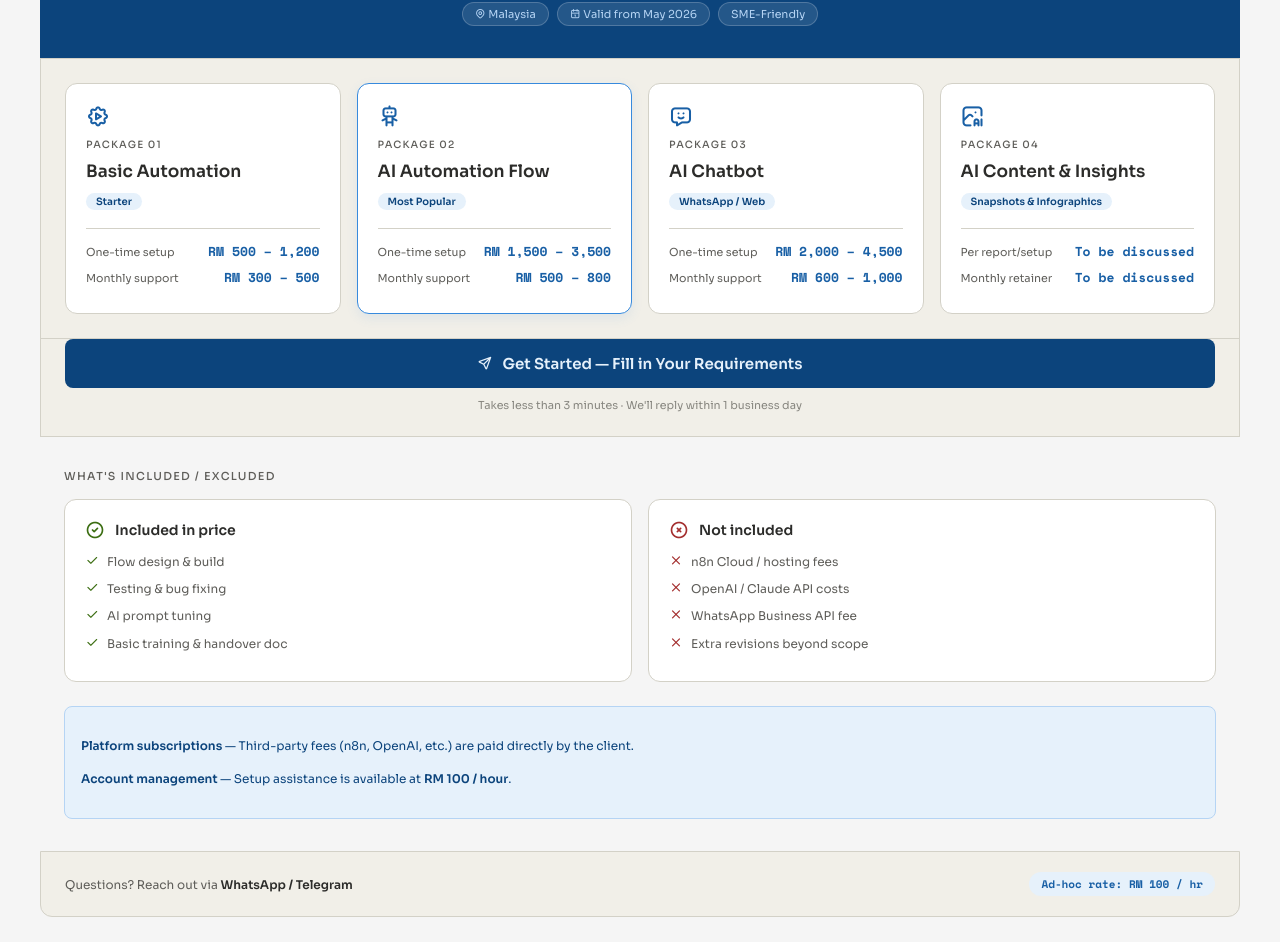
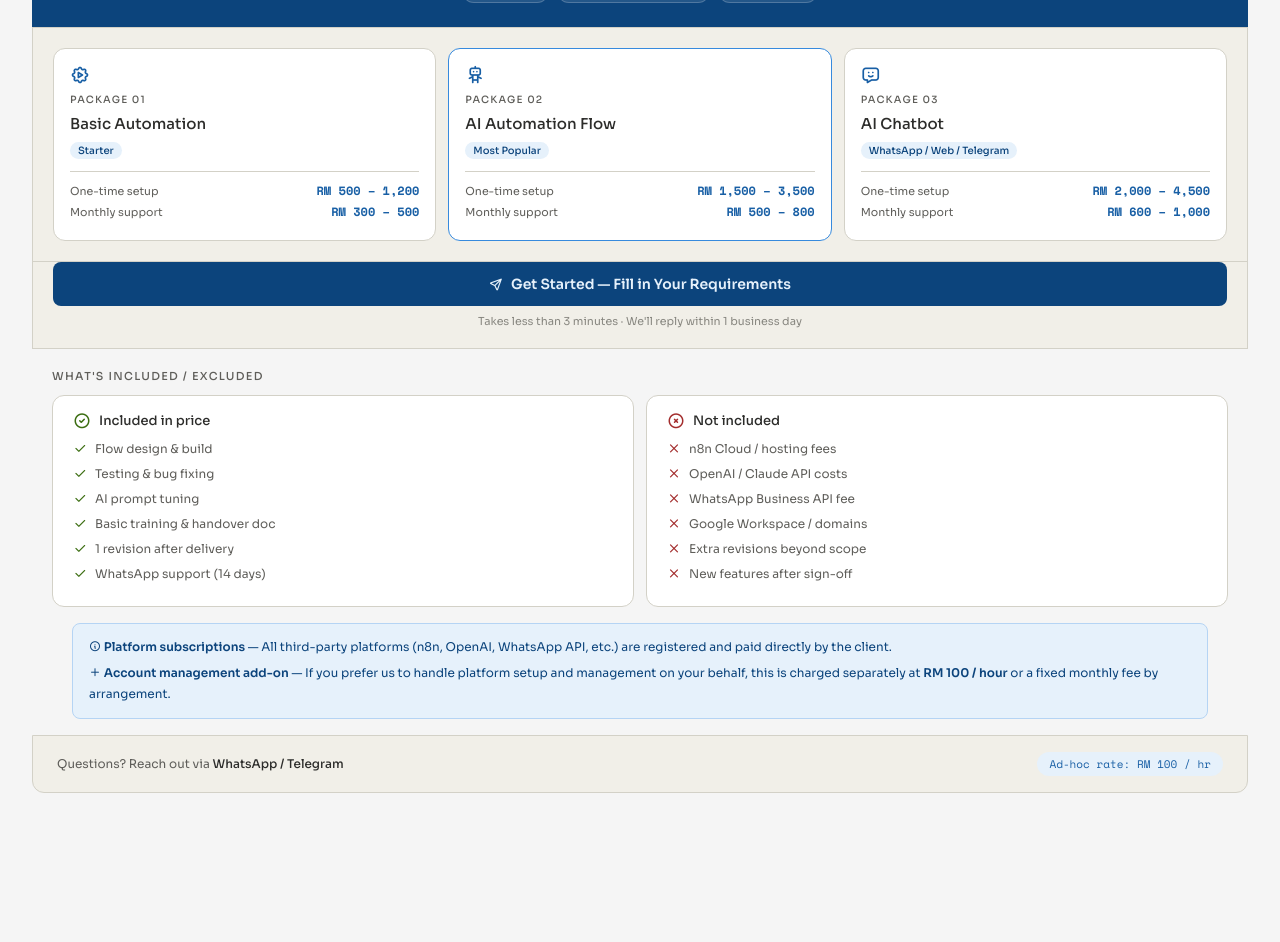
Before and after one commit to kktan1991/my-pricing, a plain HTML site: page index.html in a window 1280 px wide. Shown: the part 208-1150 px from the top of the page. After the commit the page ends 1065 px from the top, so only its background shows below. Drawn offline with nearby package versions, Linux system fonts and the light colour scheme.

Commit message:
Update index.html

```diff
--- a/index.html
+++ b/index.html
@@ -5,62 +5,80 @@
   <meta name="viewport" content="width=device-width, initial-scale=1.0" />
   <title>My Services & Pricing</title>
   <link rel="stylesheet" href="https://cdn.jsdelivr.net/npm/@tabler/icons-webfont@latest/dist/tabler-icons.min.css" />
+</head>
+<body style="margin: 0; padding: 2rem; background: #f5f5f5;">
+
 <style>
   @import url('https://fonts.googleapis.com/css2?family=Sora:wght@400;500;600&family=Space+Mono:wght@400;700&display=swap');
-    .price-root { font-family: 'Sora', sans-serif; padding: 0 0 2rem; max-width: 1200px; margin: 0 auto; }
+  .price-root { font-family: 'Sora', sans-serif; padding: 0 0 2rem; }
   .lang-toggle { display: flex; gap: 6px; justify-content: flex-end; padding: 0.75rem 1.25rem 0; }
   .lang-btn { font-family: 'Space Mono', monospace; font-size: 11px; padding: 4px 14px; border-radius: 20px; border: 0.5px solid #B4B2A9; background: #fff; color: #5F5E5A; cursor: pointer; transition: all 0.15s; }
   .lang-btn.active { background: #0C447C; color: #E6F1FB; border-color: #0C447C; }
-    .brand-bar { background: #0C447C; color: #E6F1FB; padding: 2.5rem 1.5rem 2rem; border-radius: 12px 12px 0 0; text-align: center; }
-    .brand-name { font-family: 'Space Mono', monospace; font-size: 11px; letter-spacing: 0.18em; color: #85B7EB; text-transform: uppercase; margin-bottom: 8px; }
-    .brand-title { font-size: 26px; font-weight: 600; color: #E6F1FB; margin: 0 0 6px; }
-    .brand-sub { font-size: 14px; color: #85B7EB; }
-    .badge-row { display: flex; gap: 8px; justify-content: center; margin-top: 18px; flex-wrap: wrap; }
+  .brand-bar { background: #0C447C; color: #E6F1FB; padding: 2rem 1.5rem 1.5rem; border-radius: 12px 12px 0 0; text-align: center; }
+  .brand-name { font-family: 'Space Mono', monospace; font-size: 11px; letter-spacing: 0.18em; color: #85B7EB; text-transform: uppercase; margin-bottom: 6px; }
+  .brand-title { font-size: 22px; font-weight: 600; color: #E6F1FB; margin: 0 0 4px; }
+  .brand-sub { font-size: 13px; color: #85B7EB; }
+  .badge-row { display: flex; gap: 8px; justify-content: center; margin-top: 14px; flex-wrap: wrap; }
   .badge { background: rgba(255,255,255,0.1); border: 0.5px solid rgba(255,255,255,0.2); border-radius: 20px; font-size: 11px; padding: 4px 12px; color: #B5D4F4; }
+  .cards-grid { display: grid; grid-template-columns: repeat(auto-fit, minmax(200px, 1fr)); gap: 12px; padding: 1.25rem; background: #F1EFE8; border: 0.5px solid #D3D1C7; }
+  .pkg-card { background: #fff; border: 0.5px solid #D3D1C7; border-radius: 12px; padding: 1rem; display: flex; flex-direction: column; gap: 8px; }
+  .pkg-card.featured { border: 1.5px solid #378ADD; }
+  .pkg-icon { font-size: 20px; color: #185FA5; }
+  .pkg-label { font-size: 10px; font-weight: 500; letter-spacing: 0.12em; text-transform: uppercase; color: #5F5E5A; }
+  .pkg-name { font-size: 15px; font-weight: 500; color: #2C2C2A; margin: 0; line-height: 1.3; }
+  .pkg-badge { display: inline-block; font-size: 10px; padding: 2px 8px; border-radius: 20px; background: #E6F1FB; color: #0C447C; font-weight: 500; align-self: flex-start; }
+  .price-block { margin-top: 4px; border-top: 0.5px solid #D3D1C7; padding-top: 10px; }
+  .price-row { display: flex; justify-content: space-between; align-items: baseline; gap: 8px; margin-bottom: 4px; }
+  .price-key { font-size: 11px; color: #5F5E5A; }
+  .price-val { font-family: 'Space Mono', monospace; font-size: 12px; font-weight: 700; color: #185FA5; }
 
-    .cards-grid { display: grid; grid-template-columns: repeat(auto-fit, minmax(260px, 1fr)); gap: 16px; padding: 1.5rem; background: #F1EFE8; border: 0.5px solid #D3D1C7; }
-    .pkg-card { background: #fff; border: 0.5px solid #D3D1C7; border-radius: 12px; padding: 1.25rem; display: flex; flex-direction: column; gap: 10px; transition: transform 0.2s; }
-    .pkg-card:hover { transform: translateY(-3px); }
-    .pkg-card.featured { border: 1.5px solid #378ADD; box-shadow: 0 4px 12px rgba(55,138,221,0.1); }
-    .pkg-icon { font-size: 24px; color: #185FA5; }
-    .pkg-label { font-size: 10px; font-weight: 500; letter-spacing: 0.12em; text-transform: uppercase; color: #5F5E5A; }
-    .pkg-name { font-size: 17px; font-weight: 600; color: #2C2C2A; margin: 0; line-height: 1.3; }
-    .pkg-badge { display: inline-block; font-size: 10px; padding: 2px 10px; border-radius: 20px; background: #E6F1FB; color: #0C447C; font-weight: 600; align-self: flex-start; }
-    .price-block { margin-top: 8px; border-top: 0.5px solid #D3D1C7; padding-top: 12px; }
-    .price-row { display: flex; justify-content: space-between; align-items: baseline; gap: 8px; margin-bottom: 6px; }
-    .price-key { font-size: 11px; color: #5F5E5A; }
-    .price-val { font-family: 'Space Mono', monospace; font-size: 13px; font-weight: 700; color: #185FA5; }
+  /* ── Get Started button strip ── */
+  .cta-strip { background: #F1EFE8; border: 0.5px solid #D3D1C7; border-top: none; padding: 0 1.25rem 1.25rem; }
+  .cta-btn {
+    display: flex;
+    align-items: center;
+    justify-content: center;
+    gap: 8px;
+    width: 100%;
+    padding: 13px 24px;
+    background: #0C447C;
+    color: #E6F1FB;
+    font-family: 'Sora', sans-serif;
+    font-size: 14px;
+    font-weight: 600;
+    border: none;
+    border-radius: 8px;
+    cursor: pointer;
+    text-decoration: none;
+    transition: background 0.15s;
+    box-sizing: border-box;
+  }
+  .cta-btn:hover { background: #042C53; }
+  .cta-sub { text-align: center; font-size: 11px; color: #888780; margin-top: 8px; }
 
-    .cta-strip { background: #F1EFE8; border: 0.5px solid #D3D1C7; border-top: none; padding: 0 1.5rem 1.5rem; }
-    .cta-btn { display: flex; align-items: center; justify-content: center; gap: 10px; width: 100%; padding: 15px 24px; background: #0C447C; color: #E6F1FB; font-family: 'Sora', sans-serif; font-size: 15px; font-weight: 600; border: none; border-radius: 8px; cursor: pointer; text-decoration: none; transition: background 0.15s; box-sizing: border-box; }
-    .cta-btn:hover { background: #042C53; }
-    .cta-sub { text-align: center; font-size: 11px; color: #888780; margin-top: 10px; }
-
-    .divider-section { padding: 0 1.5rem; }
-    .section-title { font-size: 11px; font-weight: 500; letter-spacing: 0.12em; text-transform: uppercase; color: #5F5E5A; margin: 2rem 0 1rem; }
-    .incl-grid { display: grid; grid-template-columns: repeat(auto-fit, minmax(300px, 1fr)); gap: 16px; }
-    .incl-card { background: #fff; border: 0.5px solid #D3D1C7; border-radius: 12px; padding: 1.25rem; }
-    .incl-head { display: flex; align-items: center; gap: 10px; margin-bottom: 12px; }
-    .incl-icon { font-size: 20px; }
+  .divider-section { padding: 0 1.25rem; }
+  .section-title { font-size: 11px; font-weight: 500; letter-spacing: 0.12em; text-transform: uppercase; color: #5F5E5A; margin: 1.25rem 0 0.75rem; }
+  .incl-grid { display: grid; grid-template-columns: 1fr 1fr; gap: 12px; }
+  .incl-card { background: #fff; border: 0.5px solid #D3D1C7; border-radius: 12px; padding: 1rem 1.25rem; }
+  .incl-head { display: flex; align-items: center; gap: 8px; margin-bottom: 10px; }
+  .incl-icon { font-size: 18px; }
   .incl-icon.green { color: #3B6D11; }
   .incl-icon.red { color: #A32D2D; }
-    .incl-title { font-size: 14px; font-weight: 600; color: #2C2C2A; }
-    .incl-item { display: flex; gap: 8px; align-items: flex-start; margin-bottom: 8px; }
+  .incl-title { font-size: 13px; font-weight: 500; color: #2C2C2A; }
+  .incl-item { display: flex; gap: 8px; align-items: flex-start; margin-bottom: 7px; }
   .incl-dot { font-size: 14px; margin-top: 1px; flex-shrink: 0; }
   .incl-dot.yes { color: #3B6D11; }
   .incl-dot.no { color: #A32D2D; }
-    .incl-text { font-size: 12px; color: #5F5E5A; line-height: 1.6; }
-
-    .note-box { background: #E6F1FB; border: 0.5px solid #B5D4F4; border-radius: 8px; padding: 1rem; margin: 1.5rem 1.5rem 0; }
-    .note-text { font-size: 12px; color: #0C447C; line-height: 1.8; }
-
-    .footer-bar { background: #F1EFE8; border: 0.5px solid #D3D1C7; border-radius: 0 0 12px 12px; padding: 1.25rem 1.5rem; display: flex; justify-content: space-between; align-items: center; flex-wrap: wrap; gap: 10px; margin-top: 2rem; }
+  .incl-text { font-size: 12px; color: #5F5E5A; line-height: 1.5; }
+  .note-box { background: #E6F1FB; border: 0.5px solid #B5D4F4; border-radius: 8px; padding: 0.85rem 1rem; margin: 0 1.25rem 1rem; }
+  .note-text { font-size: 12px; color: #0C447C; line-height: 1.7; }
+  .note-text p { margin: 0 0 6px; }
+  .note-text p:last-child { margin: 0; }
+  .footer-bar { background: #F1EFE8; border: 0.5px solid #D3D1C7; border-radius: 0 0 12px 12px; padding: 1rem 1.5rem; display: flex; justify-content: space-between; align-items: center; flex-wrap: wrap; gap: 8px; }
   .footer-contact { font-size: 12px; color: #5F5E5A; }
-    .footer-contact span { color: #2C2C2A; font-weight: 600; }
-    .footer-rate { font-family: 'Space Mono', monospace; font-size: 11px; color: #185FA5; background: #E6F1FB; border-radius: 20px; padding: 4px 12px; font-weight: 700; }
+  .footer-contact span { color: #2C2C2A; font-weight: 500; }
+  .footer-rate { font-family: 'Space Mono', monospace; font-size: 11px; color: #185FA5; background: #E6F1FB; border-radius: 20px; padding: 4px 12px; }
 </style>
-</head>
-<body style="margin: 0; padding: 2rem; background: #f5f5f5;">
 
 <div class="price-root">
   <div class="lang-toggle">
@@ -73,16 +91,15 @@
     <div class="brand-title" id="t-title">Service Packages & Pricing</div>
     <div class="brand-sub" id="t-sub">n8n · AI Workflows · Chatbots · Python Tools</div>
     <div class="badge-row">
-      <span class="badge"><i class="ti ti-map-pin"></i> <span id="t-loc">Malaysia</span></span>
-      <span class="badge"><i class="ti ti-calendar"></i> <span id="t-valid">Valid from May 2026</span></span>
+      <span class="badge"><i class="ti ti-map-pin" aria-hidden="true"></i> <span id="t-loc">Malaysia</span></span>
+      <span class="badge"><i class="ti ti-calendar" aria-hidden="true"></i> <span id="t-valid">Valid from May 2026</span></span>
       <span class="badge" id="t-sme">SME-Friendly</span>
     </div>
   </div>
 
   <div class="cards-grid">
-    <!-- P1 -->
     <div class="pkg-card">
-      <i class="ti ti-settings-automation pkg-icon"></i>
+      <i class="ti ti-settings-automation pkg-icon" aria-hidden="true"></i>
       <div class="pkg-label">Package 01</div>
       <div class="pkg-name" id="t-p1name">Basic Automation</div>
       <div class="pkg-badge" id="t-p1badge">Starter</div>
@@ -92,9 +109,8 @@
       </div>
     </div>
 
-    <!-- P2 -->
     <div class="pkg-card featured">
-      <i class="ti ti-robot pkg-icon"></i>
+      <i class="ti ti-robot pkg-icon" aria-hidden="true"></i>
       <div class="pkg-label">Package 02</div>
       <div class="pkg-name" id="t-p2name">AI Automation Flow</div>
       <div class="pkg-badge" id="t-p2badge">Most Popular</div>
@@ -104,70 +120,63 @@
       </div>
     </div>
 
-    <!-- P3 -->
     <div class="pkg-card">
-      <i class="ti ti-message-chatbot pkg-icon"></i>
+      <i class="ti ti-message-chatbot pkg-icon" aria-hidden="true"></i>
       <div class="pkg-label">Package 03</div>
       <div class="pkg-name" id="t-p3name">AI Chatbot</div>
-      <div class="pkg-badge" id="t-p3badge">WhatsApp / Web</div>
+      <div class="pkg-badge" id="t-p3badge">WhatsApp / Web / Telegram</div>
       <div class="price-block">
         <div class="price-row"><span class="price-key" id="t-setup3">One-time setup</span><span class="price-val">RM 2,000 – 4,500</span></div>
         <div class="price-row"><span class="price-key" id="t-monthly3">Monthly support</span><span class="price-val">RM 600 – 1,000</span></div>
       </div>
     </div>
-
-    <!-- P4 -->
-    <div class="pkg-card">
-      <i class="ti ti-photo-ai pkg-icon"></i>
-      <div class="pkg-label">Package 04</div>
-      <div class="pkg-name" id="t-p4name">AI Content & Insights</div>
-      <div class="pkg-badge" id="t-p4badge">Snapshots & Infographics</div>
-      <div class="price-block">
-        <div class="price-row"><span class="price-key" id="t-setup4">Per report/setup</span><span class="price-val">To be discussed</span></div>
-        <div class="price-row"><span class="price-key" id="t-monthly4">Monthly retainer</span><span class="price-val">To be discussed</span></div>
-      </div>
-    </div>
   </div>
 
+  <!-- ── CTA strip ── -->
   <div class="cta-strip">
     <a class="cta-btn" href="intake-form.html" id="t-cta-btn">
-      <i class="ti ti-send"></i>
+      <i class="ti ti-send" aria-hidden="true"></i>
       <span id="t-cta-label">Get Started — Fill in Your Requirements</span>
     </a>
     <div class="cta-sub" id="t-cta-sub">Takes less than 3 minutes · We'll reply within 1 business day</div>
   </div>
 
-  <!-- Included/Excluded -->
   <div class="divider-section">
     <div class="section-title" id="t-inclhead">What's included / excluded</div>
     <div class="incl-grid">
       <div class="incl-card">
         <div class="incl-head">
-          <i class="ti ti-circle-check incl-icon green"></i>
+          <i class="ti ti-circle-check incl-icon green" aria-hidden="true"></i>
           <div class="incl-title" id="t-incltitle">Included in price</div>
         </div>
-        <div class="incl-item"><i class="ti ti-check incl-dot yes"></i><span class="incl-text" id="t-i1">Flow design & build</span></div>
-        <div class="incl-item"><i class="ti ti-check incl-dot yes"></i><span class="incl-text" id="t-i2">Testing & bug fixing</span></div>
-        <div class="incl-item"><i class="ti ti-check incl-dot yes"></i><span class="incl-text" id="t-i3">AI prompt tuning</span></div>
-        <div class="incl-item"><i class="ti ti-check incl-dot yes"></i><span class="incl-text" id="t-i4">Basic training & handover doc</span></div>
+        <div class="incl-item"><i class="ti ti-check incl-dot yes" aria-hidden="true"></i><span class="incl-text" id="t-i1">Flow design & build</span></div>
+        <div class="incl-item"><i class="ti ti-check incl-dot yes" aria-hidden="true"></i><span class="incl-text" id="t-i2">Testing & bug fixing</span></div>
+        <div class="incl-item"><i class="ti ti-check incl-dot yes" aria-hidden="true"></i><span class="incl-text" id="t-i3">AI prompt tuning</span></div>
+        <div class="incl-item"><i class="ti ti-check incl-dot yes" aria-hidden="true"></i><span class="incl-text" id="t-i4">Basic training & handover doc</span></div>
+        <div class="incl-item"><i class="ti ti-check incl-dot yes" aria-hidden="true"></i><span class="incl-text" id="t-i5">1 revision after delivery</span></div>
+        <div class="incl-item"><i class="ti ti-check incl-dot yes" aria-hidden="true"></i><span class="incl-text" id="t-i6">WhatsApp support (14 days)</span></div>
       </div>
       <div class="incl-card">
         <div class="incl-head">
-          <i class="ti ti-circle-x incl-icon red"></i>
+          <i class="ti ti-circle-x incl-icon red" aria-hidden="true"></i>
           <div class="incl-title" id="t-excltitle">Not included</div>
         </div>
-        <div class="incl-item"><i class="ti ti-x incl-dot no"></i><span class="incl-text" id="t-e1">n8n Cloud / hosting fees</span></div>
-        <div class="incl-item"><i class="ti ti-x incl-dot no"></i><span class="incl-text" id="t-e2">OpenAI / Claude API costs</span></div>
-        <div class="incl-item"><i class="ti ti-x incl-dot no"></i><span class="incl-text" id="t-e3">WhatsApp Business API fee</span></div>
-        <div class="incl-item"><i class="ti ti-x incl-dot no"></i><span class="incl-text" id="t-e4">Extra revisions beyond scope</span></div>
+        <div class="incl-item"><i class="ti ti-x incl-dot no" aria-hidden="true"></i><span class="incl-text" id="t-e1">n8n Cloud / hosting fees</span></div>
+        <div class="incl-item"><i class="ti ti-x incl-dot no" aria-hidden="true"></i><span class="incl-text" id="t-e2">OpenAI / Claude API costs</span></div>
+        <div class="incl-item"><i class="ti ti-x incl-dot no" aria-hidden="true"></i><span class="incl-text" id="t-e3">WhatsApp Business API fee</span></div>
+        <div class="incl-item"><i class="ti ti-x incl-dot no" aria-hidden="true"></i><span class="incl-text" id="t-e4">Google Workspace / domains</span></div>
+        <div class="incl-item"><i class="ti ti-x incl-dot no" aria-hidden="true"></i><span class="incl-text" id="t-e5">Extra revisions beyond scope</span></div>
+        <div class="incl-item"><i class="ti ti-x incl-dot no" aria-hidden="true"></i><span class="incl-text" id="t-e6">New features after sign-off</span></div>
       </div>
     </div>
   </div>
 
+  <div class="divider-section" style="margin-top: 1rem;">
     <div class="note-box">
       <div class="note-text" id="t-note">
-      <p><strong>Platform subscriptions</strong> — Third-party fees (n8n, OpenAI, etc.) are paid directly by the client.</p>
-      <p><strong>Account management</strong> — Setup assistance is available at <strong>RM 100 / hour</strong>.</p>
+        <p><i class="ti ti-info-circle" aria-hidden="true"></i> <strong>Platform subscriptions</strong> — All third-party platforms (n8n, OpenAI, WhatsApp API, etc.) are registered and paid directly by the client.</p>
+        <p><i class="ti ti-plus" aria-hidden="true"></i> <strong>Account management add-on</strong> — If you prefer us to handle platform setup and management on your behalf, this is charged separately at <strong>RM 100 / hour</strong> or a fixed monthly fee by arrangement.</p>
+      </div>
     </div>
   </div>
 
@@ -180,42 +189,58 @@
 <script>
 const translations = {
   en: {
-    'brand': 'Automation Services', 'title': 'Service Packages & Pricing', 'sub': 'n8n · AI Workflows · Chatbots · Python Tools',
-    'loc': 'Malaysia', 'valid': 'Valid from May 2026', 'sme': 'SME-Friendly',
+    'brand': 'Automation Services',
+    'title': 'Service Packages & Pricing',
+    'sub': 'n8n · AI Workflows · Chatbots · Python Tools',
+    'loc': 'Malaysia',
+    'valid': 'Valid from May 2026',
+    'sme': 'SME-Friendly',
     'p1name': 'Basic Automation', 'p1badge': 'Starter',
     'p2name': 'AI Automation Flow', 'p2badge': 'Most Popular',
-    'p3name': 'AI Chatbot', 'p3badge': 'WhatsApp / Web',
-    'p4name': 'AI Content & Insights', 'p4badge': 'Snapshots & Infographics',
+    'p3name': 'AI Chatbot', 'p3badge': 'WhatsApp / Web / Telegram',
     'setup': 'One-time setup', 'monthly': 'Monthly support',
     'setup2': 'One-time setup', 'monthly2': 'Monthly support',
     'setup3': 'One-time setup', 'monthly3': 'Monthly support',
-    'setup4': 'Per report/setup', 'monthly4': 'Monthly retainer',
     'cta-label': 'Get Started — Fill in Your Requirements',
     'cta-sub': 'Takes less than 3 minutes · We\'ll reply within 1 business day',
-    'inclhead': "What's included / excluded", 'incltitle': 'Included in price', 'excltitle': 'Not included',
-    'i1': 'Flow design & build', 'i2': 'Testing & bug fixing', 'i3': 'AI prompt tuning', 'i4': 'Basic training & handover doc',
-    'e1': 'n8n Cloud / hosting fees', 'e2': 'OpenAI / Claude API costs', 'e3': 'WhatsApp Business API fee', 'e4': 'Extra revisions beyond scope',
-    'note': '<p><strong>Platform subscriptions</strong> — Third-party fees (n8n, OpenAI, etc.) are paid directly by the client.</p><p><strong>Account management</strong> — Setup assistance is available at <strong>RM 100 / hour</strong>.</p>',
-    'footer': 'Questions? Reach out via <span>WhatsApp / Telegram</span>', 'rate': 'Ad-hoc rate: RM 100 / hr'
+    'inclhead': "What's included / excluded",
+    'incltitle': 'Included in price', 'excltitle': 'Not included',
+    'i1': 'Flow design & build', 'i2': 'Testing & bug fixing',
+    'i3': 'AI prompt tuning', 'i4': 'Basic training & handover doc',
+    'i5': '1 revision after delivery', 'i6': 'WhatsApp support (14 days)',
+    'e1': 'n8n Cloud / hosting fees', 'e2': 'OpenAI / Claude API costs',
+    'e3': 'WhatsApp Business API fee', 'e4': 'Google Workspace / domains',
+    'e5': 'Extra revisions beyond scope', 'e6': 'New features after sign-off',
+    'note': '<p><i class="ti ti-info-circle" aria-hidden="true"></i> <strong>Platform subscriptions</strong> — All third-party platforms (n8n, OpenAI, WhatsApp API, etc.) are registered and paid directly by the client.</p><p><i class="ti ti-plus" aria-hidden="true"></i> <strong>Account management add-on</strong> — If you prefer us to handle platform setup and management on your behalf, this is charged separately at <strong>RM 100 / hour</strong> or a fixed monthly fee by arrangement.</p>',
+    'footer': 'Questions? Reach out via <span>WhatsApp / Telegram</span>',
+    'rate': 'Ad-hoc rate: RM 100 / hr'
   },
   cn: {
-    'brand': '自动化服务', 'title': '服务套餐与收费', 'sub': 'n8n · AI 流程 · 聊天机器人 · Python 工具',
-    'loc': '马来西亚', 'valid': '2026年5月起生效', 'sme': '中小企业友好',
+    'brand': '自动化服务',
+    'title': '服务套餐与收费',
+    'sub': 'n8n · AI 流程 · 聊天机器人 · Python 工具',
+    'loc': '马来西亚',
+    'valid': '2026年5月起生效',
+    'sme': '中小企业友好',
     'p1name': '基础自动化', 'p1badge': '入门款',
     'p2name': 'AI 自动化流程', 'p2badge': '最受欢迎',
-    'p3name': 'AI 聊天机器人', 'p3badge': 'WhatsApp / 网页',
-    'p4name': 'AI 内容与视觉洞察', 'p4badge': '简报与信息图',
+    'p3name': 'AI 聊天机器人', 'p3badge': 'WhatsApp / 网页 / Telegram',
     'setup': '一次性建置费', 'monthly': '月维护费',
     'setup2': '一次性建置费', 'monthly2': '月维护费',
     'setup3': '一次性建置费', 'monthly3': '月维护费',
-    'setup4': '单次报告/设置', 'monthly4': '月度服务费',
     'cta-label': '立即开始——填写您的需求',
     'cta-sub': '少于 3 分钟完成 · 1 个工作日内回复',
-    'inclhead': '服务范围说明', 'incltitle': '包含在报价内', 'excltitle': '不包含在报价内',
-    'i1': '流程设计与搭建', 'i2': '测试与错误修复', 'i3': 'AI 提示词调优', 'i4': '基础培训与交接文档',
-    'e1': 'n8n Cloud / 主机费用', 'e2': 'OpenAI / Claude API 费用', 'e3': 'WhatsApp Business API 费', 'e4': '超出范围的额外修改',
-    'note': '<p><strong>平台订阅费</strong> — 所有第三方平台（n8n、OpenAI 等）由客户自行注册并支付。</p><p><strong>账号管理附加服务</strong> — 如需代劳，收费为 <strong>RM 100 / 小时</strong>。</p>',
-    'footer': '有疑问？请联系我们 <span>WhatsApp / Telegram</span>', 'rate': '零散工时：RM 100 / 小时'
+    'inclhead': '服务范围说明',
+    'incltitle': '包含在报价内', 'excltitle': '不包含在报价内',
+    'i1': '流程设计与搭建', 'i2': '测试与错误修复',
+    'i3': 'AI 提示词调优', 'i4': '基础培训与交接文档',
+    'i5': '交付后 1 次修改', 'i6': 'WhatsApp 支援（14天）',
+    'e1': 'n8n Cloud / 主机费用', 'e2': 'OpenAI / Claude API 费用',
+    'e3': 'WhatsApp Business API 费', 'e4': 'Google Workspace / 域名',
+    'e5': '超出范围的额外修改', 'e6': '验收后新增功能',
+    'note': '<p><i class="ti ti-info-circle" aria-hidden="true"></i> <strong>平台订阅费</strong> — 所有第三方平台（n8n、OpenAI、WhatsApp API 等）由客户自行注册并支付。</p><p><i class="ti ti-plus" aria-hidden="true"></i> <strong>账号管理附加服务</strong> — 如需由我们代为设置和管理平台账号，额外收取 <strong>RM 100 / 小时</strong>，或按月收取固定服务费。</p>',
+    'footer': '有疑问？请联系我们 <span>WhatsApp / Telegram</span>',
+    'rate': '零散工时：RM 100 / 小时'
   }
 };
 
@@ -229,5 +254,6 @@ function setLang(lang) {
   document.getElementById('btn-cn').classList.toggle('active', lang === 'cn');
 }
 </script>
+
 </body>
 </html>
```
Lines whose indentation alone changed are shown as unchanged.
